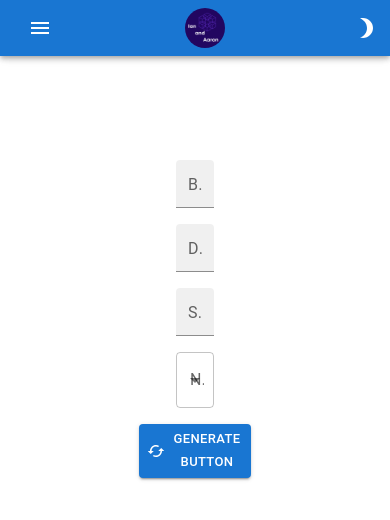
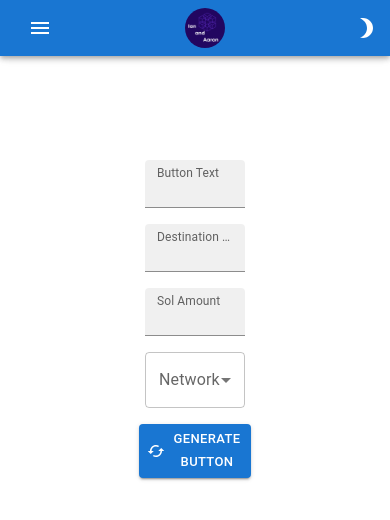
Before and after one commit to IanandAaron/buymealambo.xyz, a React (Create React App) app: page /#/ in a window 390 px wide. Shown: the top 520 px of the page. Built offline with nearby package versions, Linux system fonts and the light colour scheme.

Commit message:
[fix-mobile] - Fixes components for mobile

```diff
--- a/src/components/GenerateButton.js
+++ b/src/components/GenerateButton.js
@@ -1,5 +1,4 @@
 import React from "react";
-import ReactDOMServer from "react-dom/server";
 import {
   Button,
   Modal,
--- a/src/components/Home.js
+++ b/src/components/Home.js
@@ -9,6 +9,16 @@ import {
   Stack,
 } from "@mui/material";
 import GenerateButton from "./GenerateButton";
+
+const style = {
+  width: {
+    xs: 100, // theme.breakpoints.up('xs')
+    sm: 200, // theme.breakpoints.up('sm')
+    md: 300, // theme.breakpoints.up('md')
+    lg: 400, // theme.breakpoints.up('lg')
+    xl: 500, // theme.breakpoints.up('xl')
+  },
+}
 
 class Home extends React.Component {
   constructor(props) {
@@ -50,32 +60,50 @@ class Home extends React.Component {
       <div className="Home">
         <div className="CreateButton" ref={(el) => (this.div = el)}>
           <Container maxWidth="md">
-            <Stack spacing={2} alignItems="center" padding={20}>
+            <Stack
+              direction="column"
+              spacing={2}
+              justifyContent="center"
+              alignItems="center"
+              padding={20}
+            >
               <TextField
-                fullWidth
+                sx={style}
                 id="filled-basic"
                 label="Button Text"
                 variant="filled"
                 size="small"
+                InputLabelProps={{
+                  shrink: true,
+                }}
                 onChange={this.handleButtonChange}
               />
               <TextField
-                fullWidth
+                sx={style}
                 id="filled-basic"
                 label="Destination Wallet Address"
                 variant="filled"
                 size="small"
+                InputLabelProps={{
+                  shrink: true,
+                }}
                 onChange={this.handleDestinationChange}
               />
               <TextField
-                fullWidth
+                sx={style}
                 id="filled-basic"
                 label="Sol Amount"
+                type="number"
                 variant="filled"
                 size="small"
+                InputLabelProps={{
+                  shrink: true,
+                }}
                 onChange={this.handleSolAmountChange}
               />
-              <FormControl fullWidth>
+              <FormControl
+                sx={style}
+              >
                 <InputLabel id="network-select-label">Network</InputLabel>
                 <Select
                   labelId="network-select-label"
```
